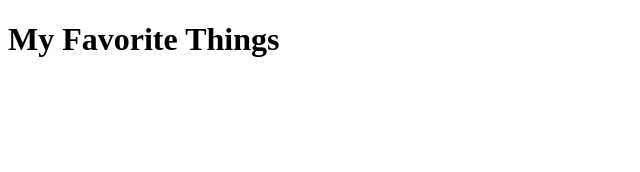
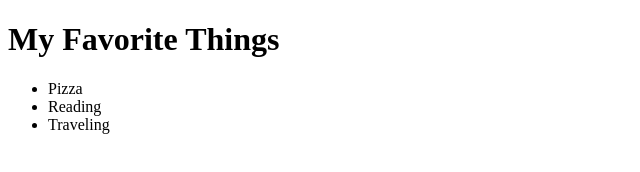
Before and after one commit to Valcrazy/git_test, a plain HTML site: page index.html in a window 1280 px wide. Shown: the whole page, without its empty margins (0-640 px from the left). Drawn offline with Linux system fonts and the light colour scheme.

Commit message:
Feat: Add list of favorite things

```diff
--- a/index.html
+++ b/index.html
@@ -6,6 +6,9 @@
 <body>
     <h1>My Favorite Things</h1>
     <ul>
+         <li>Pizza</li>
+        <li>Reading</li>
+        <li>Traveling</li>
         </ul>
 </body>
 </html>
```
